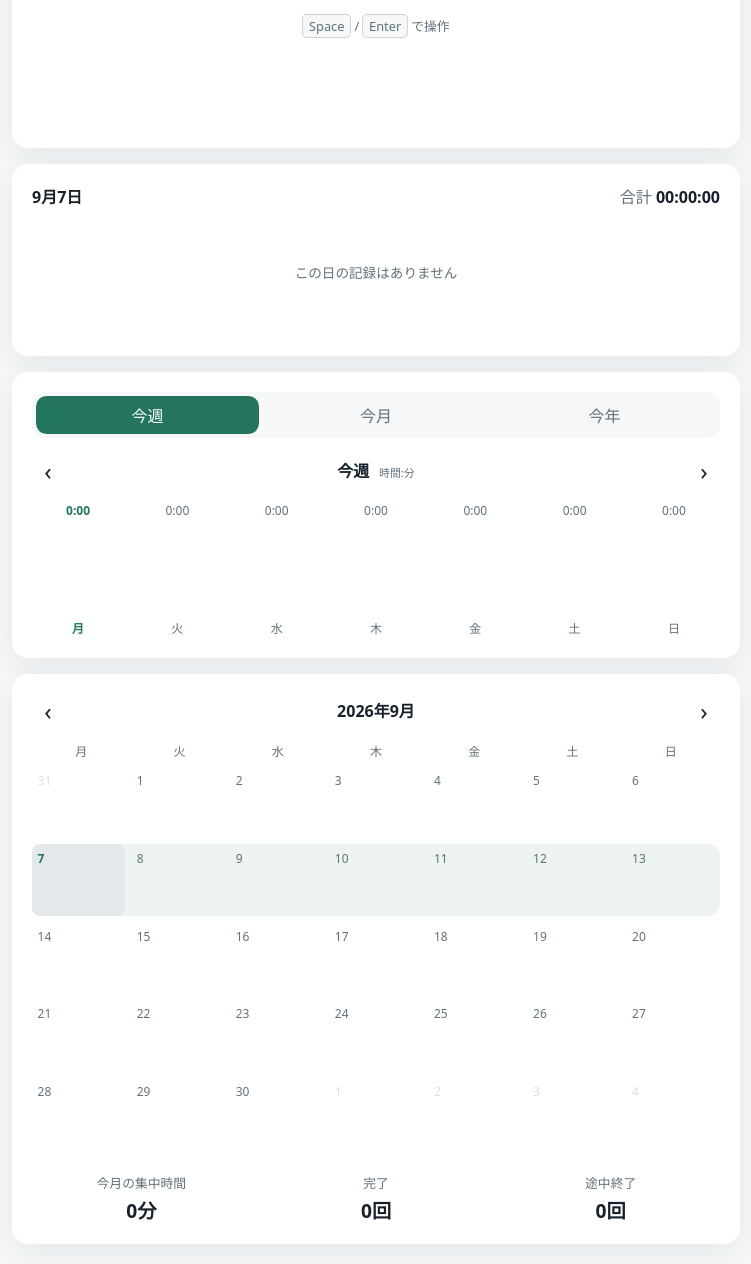
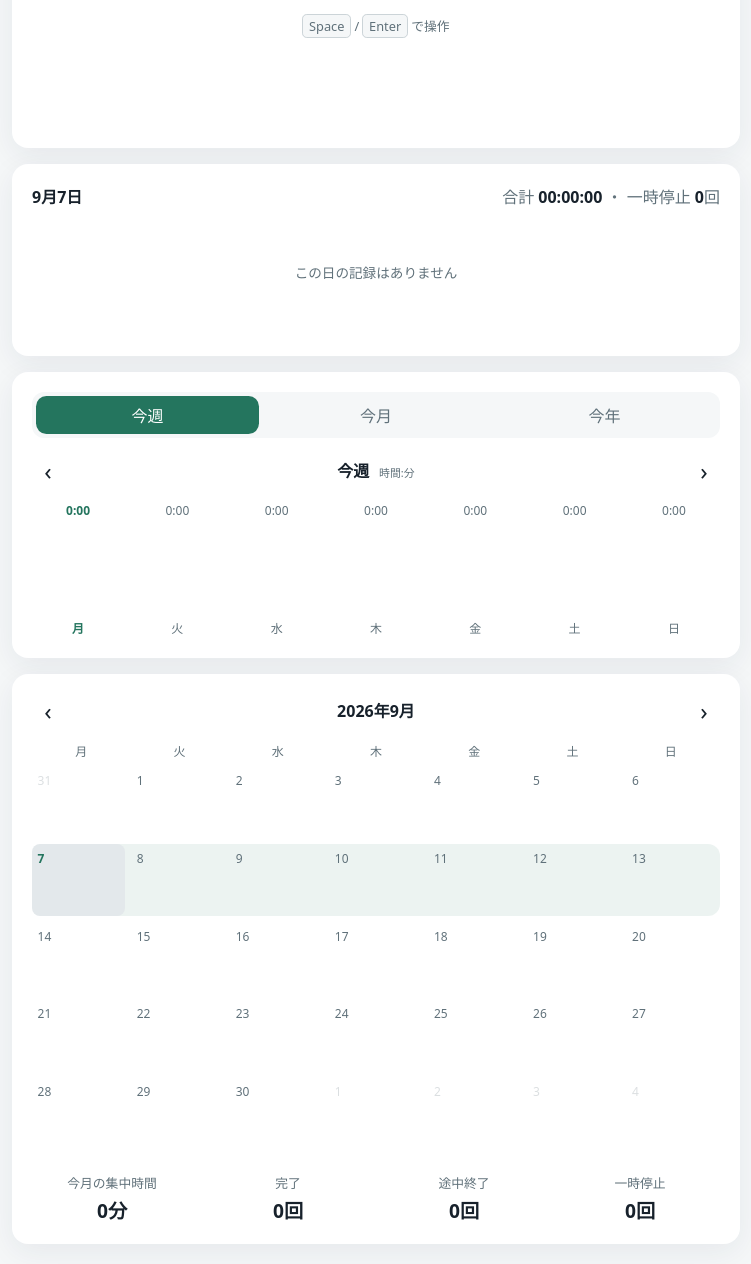
Before and after one commit to shogogoto/web-timer, a FastAPI app: page / in a window 1280 px wide. Shown: the part 488-1752 px from the top of the page, without its empty margins (264-1015 px from the left). Run offline with FastAPI, Linux system fonts and the light colour scheme; the visitor is signed in with stand-in values (Sample User, id 1); tables that the repository leaves empty hold one stand-in row (values such as "Sample post").

Commit message:
Track timer pause counts

```diff
--- a/app/main.py
+++ b/app/main.py
@@ -50,9 +50,12 @@ def initialize_database(database_engine=engine) -> None:
     if database_engine.dialect.name != "sqlite":
         return
     with database_engine.begin() as connection:
-        columns = {row[1] for row in connection.exec_driver_sql("PRAGMA table_info(reminders)")}
-        if "message" not in columns:
+        reminder_columns = {row[1] for row in connection.exec_driver_sql("PRAGMA table_info(reminders)")}
+        if "message" not in reminder_columns:
             connection.exec_driver_sql("ALTER TABLE reminders ADD COLUMN message VARCHAR(120)")
+        session_columns = {row[1] for row in connection.exec_driver_sql("PRAGMA table_info(sessions)")}
+        if "pause_count" not in session_columns:
+            connection.exec_driver_sql("ALTER TABLE sessions ADD COLUMN pause_count INTEGER NOT NULL DEFAULT 0")
 
 
 async def notification_loop() -> None:
@@ -287,6 +290,7 @@ def activity_summary(
             "seconds": 0,
             "completed": 0,
             "stopped": 0,
+            "pauses": 0,
             "sessions": set(),
             "hourly": {},
         })
@@ -300,6 +304,7 @@ def activity_summary(
         day = ended_at.astimezone(TZ).date()
         detail = detail_for(day)
         detail[session.status] += 1
+        detail["pauses"] += session.pause_count
 
     def add_interval(started_at: datetime, ended_at: datetime, status: str, session_id: int) -> None:
         if started_at.tzinfo is None:
@@ -440,6 +445,7 @@ def activity_summary(
     month_prefix = f"{month_start.year:04d}-{month_start.month:02d}-"
     month_completed = sum(detail["completed"] for date, detail in daily_details.items() if date.startswith(month_prefix))
     month_stopped = sum(detail["stopped"] for date, detail in daily_details.items() if date.startswith(month_prefix))
+    month_pauses = sum(detail["pauses"] for date, detail in daily_details.items() if date.startswith(month_prefix))
     for detail in daily_details.values():
         hourly_items = list(detail["hourly"].values())
         maximum = max((bucket["seconds"] for bucket in hourly_items), default=0)
@@ -493,6 +499,7 @@ def activity_summary(
         "year_month_bars": year_month_bars,
         "month_completed": month_completed,
         "month_stopped": month_stopped,
+        "month_pauses": month_pauses,
         "month_weeks": month_weeks,
         "details": daily_details,
         "selected_date": (today if today.year == month_start.year and today.month == month_start.month else month_start).isoformat(),
@@ -725,6 +732,7 @@ def pause(session_id: int, user: User = Depends(current_user), db: Session = Dep
     if session.status != "running":
         raise HTTPException(409)
     session.pause_started_at = datetime.now(timezone.utc)
+    session.pause_count += 1
     session.status = "paused"
     close_work_segment(db, session, session.pause_started_at)
     db.commit()
@@ -846,6 +854,7 @@ def admin_user_activity(
         f"{activity['month_label']}: {format_duration_ja(activity['month_seconds'])}",
         f"完了: {activity['month_completed']}回",
         f"途中終了: {activity['month_stopped']}回",
+        f"一時停止: {activity['month_pauses']}回",
     ])
     return templates.TemplateResponse(request, "admin_user.html", {
         "account": account,
--- a/app/models.py
+++ b/app/models.py
@@ -33,6 +33,7 @@ class TimerSession(Base):
     pause_started_at: Mapped[datetime | None] = mapped_column(DateTime(timezone=True))
     worked_seconds: Mapped[int] = mapped_column(Integer, default=0)
     paused_seconds: Mapped[int] = mapped_column(Integer, default=0)
+    pause_count: Mapped[int] = mapped_column(Integer, default=0)
     status: Mapped[str] = mapped_column(String(16), default="ready")
     created_at: Mapped[datetime] = mapped_column(DateTime(timezone=True), default=utcnow)
     user: Mapped[User] = relationship(back_populates="sessions")
--- a/app/static/app.js
+++ b/app/static/app.js
@@ -110,7 +110,7 @@ function studyTimer(initial, defaultSeconds, activityDetails, todayDate) {
     error: '', copyStatus: '', interval: null, endAt: null, audioContext: null, pushRegistration: null, hasRung: false, hotkeyPending: false, faviconSignature: null,
     activityDetails, selectedDate: todayDate,
     get display() { const s = this.phase === 'select' ? this.selectedSeconds : this.remaining; return `${Math.floor(s/60)}:${String(s%60).padStart(2,'0')}` },
-    get selectedActivity() { return this.activityDetails[this.selectedDate] || {seconds:0,completed:0,stopped:0,sessions:[],hourly:[],ticks:[]} },
+    get selectedActivity() { return this.activityDetails[this.selectedDate] || {seconds:0,completed:0,stopped:0,pauses:0,sessions:[],hourly:[],ticks:[]} },
     get selectedDateLabel() { const [year,month,day]=this.selectedDate.split('-').map(Number); return `${month}月${day}日` },
     formatDuration(seconds) { if(seconds<60)return `${seconds}秒`; const minutes=Math.floor(seconds/60), rest=seconds%60; return rest ? `${minutes}分${rest}秒` : `${minutes}分` },
     async copyReport(text) {
@@ -163,7 +163,7 @@ function studyTimer(initial, defaultSeconds, activityDetails, todayDate) {
     async setTimer() { try { this.unlockAudio(); await this.askNotification(); const r=await this.request('/api/sessions',{planned_seconds:this.selectedSeconds}); this.sessionId=r.id; this.plannedSeconds=this.selectedSeconds; this.remaining=r.remaining; this.phase=r.status; this.runClock(); } catch(e){this.error=e.message} },
     async start() { try { this.unlockAudio(); const r=await this.request(`/api/sessions/${this.sessionId}/start`); this.remaining=r.remaining; this.phase='running'; this.runClock(); } catch(e){this.error=e.message} },
     runClock() { clearInterval(this.interval); this.endAt=Date.now()+this.remaining*1000; this.faviconSignature=null; this.updateFavicon(); this.interval=setInterval(()=>{this.remaining=Math.max(0,Math.ceil((this.endAt-Date.now())/1000)); this.updateFavicon(); if(this.remaining===0)this.finish(true)},250); },
-    async pause() { if(!confirm('一時停止中は集中時間に加算されません。タイマーをやり切らず、一時停止しますか？'))return; try { const r=await this.request(`/api/sessions/${this.sessionId}/pause`); clearInterval(this.interval); this.remaining=r.remaining; this.phase='paused'; this.faviconSignature=null; this.updateFavicon(); } catch(e){this.error=e.message} },
+    async pause() { try { const r=await this.request(`/api/sessions/${this.sessionId}/pause`); clearInterval(this.interval); this.remaining=r.remaining; this.phase='paused'; this.faviconSignature=null; this.updateFavicon(); } catch(e){this.error=e.message} },
     async resume() { try { const r=await this.request(`/api/sessions/${this.sessionId}/resume`); this.remaining=r.remaining; this.phase='running'; this.runClock(); } catch(e){this.error=e.message} },
     async finish(completed) { try { clearInterval(this.interval); if(completed){this.phase='finished'; this.remaining=0; this.faviconSignature=null; this.updateFavicon(); this.ring();} else restoreDefaultFavicon(); await this.request(`/api/sessions/${this.sessionId}/finish`); if(completed) setTimeout(()=>location.reload(),2800); else location.reload(); } catch(e){this.error=e.message} },
     async registerPushWorker() { if(!window.isSecureContext){this.error='バックグラウンド通知を使うにはHTTPSでアクセスしてください'; return;} if('serviceWorker' in navigator && 'PushManager' in window) this.pushRegistration=await navigator.serviceWorker.register('/sw.js'); },
@@ -187,7 +187,7 @@ function activityExplorer(activityDetails, selectedDate) {
       });
     },
     get selectedActivity() {
-      return this.activityDetails[this.selectedDate] || {seconds:0,completed:0,stopped:0,sessions:[],hourly:[],ticks:[]};
+      return this.activityDetails[this.selectedDate] || {seconds:0,completed:0,stopped:0,pauses:0,sessions:[],hourly:[],ticks:[]};
     },
     get selectedDateLabel() {
       const [year, month, day] = this.selectedDate.split('-').map(Number);
--- a/app/static/style.css
+++ b/app/static/style.css
@@ -94,7 +94,6 @@ input, select {
   gap: .6rem;
 }
 .primary { color: var(--primary-text); background: var(--primary); }
-.penalty { color: var(--danger); background: color-mix(in srgb, var(--danger) 12%, transparent); border: 1px solid color-mix(in srgb, var(--danger) 45%, transparent); }
 .big { min-width: 12rem; font-size: 1.3rem; }
 .danger { color: var(--danger); background: none; }
 .error { min-height: 1.5rem; color: var(--danger); }
@@ -183,7 +182,7 @@ input, select {
 .timeline-bar span { position: absolute; bottom: calc(100% + .3rem); left: 50%; color: var(--muted); font-size: .65rem; white-space: nowrap; transform: translateX(-50%); }
 .timeline-bar.stopped { background: var(--muted); opacity: .55; }
 .empty-activity { height: 8rem; display: grid; place-content: center; margin: 0; color: var(--muted); font-size: .85rem; }
-.activity-stats { display: grid; grid-template-columns: repeat(3, 1fr); gap: 1rem; margin-top: 1.5rem; }
+.activity-stats { display: grid; grid-template-columns: repeat(4, 1fr); gap: 1rem; margin-top: 1.5rem; }
 .activity-stats div { display: grid; gap: .25rem; text-align: center; }
 .activity-stats span { color: var(--muted); font-size: .8rem; }
 .activity-stats strong { font-size: 1.2rem; }
--- a/app/templates/admin_user.html
+++ b/app/templates/admin_user.html
@@ -7,7 +7,7 @@
   <section id="activity-grid" class="activity-grid" x-data='activityExplorer({{ activity.details | tojson }}, {{ activity.selected_date | tojson }})' hx-boost="true" hx-target="#activity-grid" hx-select="#activity-grid" hx-swap="outerHTML transition:true" hx-push-url="true" hx-indicator="#activity-grid">
     <article id="daily-activity" class="summary-card daily-summary">
       <div class="day-detail">
-        <div class="detail-heading"><strong x-text="selectedDateLabel"></strong><span>合計 <b x-text="formatClockDuration(selectedActivity.seconds)"></b></span></div>
+        <div class="detail-heading"><strong x-text="selectedDateLabel"></strong><span>合計 <b x-text="formatClockDuration(selectedActivity.seconds)"></b> ・ 一時停止 <b x-text="selectedActivity.pauses"></b>回</span></div>
         <template x-if="selectedActivity.sessions.length"><div class="timeline-chart"><div class="timeline-plot">
           <template x-for="tick in selectedActivity.ticks" :key="tick.label"><div class="timeline-gridline" :style="`left:${tick.left}%`"><span x-text="tick.label"></span></div></template>
           <template x-for="bucket in selectedActivity.hourly" :key="bucket.hour"><button type="button" class="timeline-bar" :class="{'stopped':bucket.only_stopped}" :style="`left:${bucket.left}%;height:${bucket.height}%`" :title="bucket.label+' / '+formatDuration(bucket.seconds)+' / 完了 '+bucket.completed+'回 / 途中終了 '+bucket.stopped+'回'"><span x-text="formatDuration(bucket.seconds)"></span></button></template>
@@ -66,6 +66,7 @@
         <div><span>今月の集中時間</span><strong>{{ format_hours_minutes(activity.month_seconds) }}</strong></div>
         <div><span>完了</span><strong>{{ activity.month_completed }}回</strong></div>
         <div><span>途中終了</span><strong>{{ activity.month_stopped }}回</strong></div>
+        <div><span>一時停止</span><strong>{{ activity.month_pauses }}回</strong></div>
       </div>
     </article>
   </section>
--- a/app/templates/timer.html
+++ b/app/templates/timer.html
@@ -19,7 +19,7 @@
       </div>
     </template>
     <template x-if="phase === 'ready'"><button class="primary big" @click="start">開始</button></template>
-    <template x-if="phase === 'running'"><div class="stack"><button class="penalty big" @click="pause">一時停止（ペナルティ）</button><button class="danger" @click="finish(false)">終了</button></div></template>
+    <template x-if="phase === 'running'"><div class="stack"><button class="primary big" @click="pause">一時停止</button><button class="danger" @click="finish(false)">終了</button></div></template>
     <template x-if="phase === 'paused'"><div class="stack"><button class="primary big" @click="resume">再開</button><button class="danger" @click="finish(false)">終了</button></div></template>
     <template x-if="phase === 'finished'"><div class="finished"><strong>🔔 時間になりました</strong><span>記録を保存しています</span></div></template>
     <p class="hotkey-hint" x-cloak x-show="['select','ready','running','paused'].includes(phase)"><kbd>Space</kbd> / <kbd>Enter</kbd> で操作 <span x-show="['running','paused'].includes(phase)">・<kbd>End</kbd> で終了</span></p>
@@ -28,7 +28,7 @@
   <section id="activity-grid" class="activity-grid" x-data='activityExplorer({{ activity.details | tojson }}, {{ activity.selected_date | tojson }})' hx-boost="true" hx-target="#activity-grid" hx-select="#activity-grid" hx-swap="outerHTML transition:true" hx-push-url="true" hx-indicator="#activity-grid">
     <article id="daily-activity" class="summary-card daily-summary">
       <div class="day-detail">
-        <div class="detail-heading"><strong x-text="selectedDateLabel"></strong><span>合計 <b x-text="formatClockDuration(selectedActivity.seconds)"></b></span></div>
+        <div class="detail-heading"><strong x-text="selectedDateLabel"></strong><span>合計 <b x-text="formatClockDuration(selectedActivity.seconds)"></b> ・ 一時停止 <b x-text="selectedActivity.pauses"></b>回</span></div>
         <template x-if="selectedActivity.sessions.length">
           <div class="timeline-chart">
             <div class="timeline-plot">
@@ -99,6 +99,7 @@
         <div><span>今月の集中時間</span><strong>{{ format_hours_minutes(activity.month_seconds) }}</strong></div>
         <div><span>完了</span><strong>{{ activity.month_completed }}回</strong></div>
         <div><span>途中終了</span><strong>{{ activity.month_stopped }}回</strong></div>
+        <div><span>一時停止</span><strong>{{ activity.month_pauses }}回</strong></div>
       </div>
     </article>
   </section>
```
Also changed, not shown: tests/test_activity.py (+4 -2 lines), tests/test_reminders.py (+15 -0 lines), tests/test_static_version.py (+6 -3 lines), tests/test_timer.py (+6 -1 lines).
